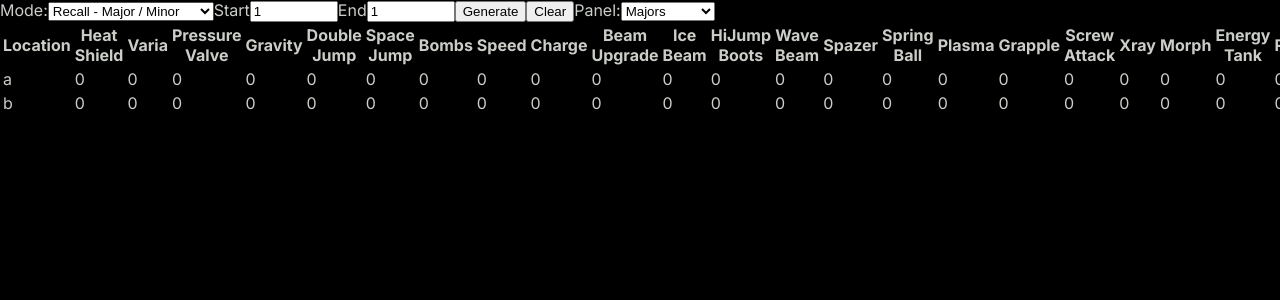
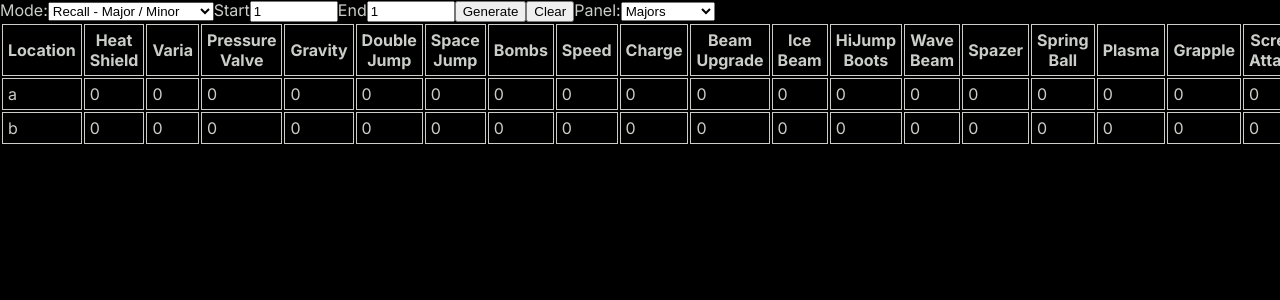
Before and after one commit to dashrando/dash-randomizer, a Next.js app in the folder apps/web-next/: page /stats in a window 1280 px wide. Both pictures are taken after a click on the button "Generate". Shown: the top 300 px of the page. Built offline with nearby package versions, Linux system fonts and the light colour scheme.

Commit message:
working with styles

```diff
--- a/apps/web-next/app/stats/page.module.css
+++ b/apps/web-next/app/stats/page.module.css
@@ -12,20 +12,31 @@ th {
   padding: 5px;
 }*/
 
-#stats > th {
+.thin_border {
+  border-style: solid;
+  border-width: 1px;
+  padding: 5px;
+  margin: 0px;
+}
+
+/*#stats > th {
   text-align: left;
   padding: 5px;
+}*/
+
+/*th.location {
+  width: 10%;
+}*/
+
+tr.header > th {
+  font-weight: bold;
 }
 
-th.location {
-  width: 10%;
-}
+/*#stats {
+  width: 100%;
+}*/
 
-#stats {
-  width: 100%;
-}
-
-#panels {
+/*#panels {
   float: right;
   padding-right: 4em;
-}
+}*/
--- a/apps/web-next/app/stats/page.tsx
+++ b/apps/web-next/app/stats/page.tsx
@@ -1,6 +1,6 @@
 "use client";
 
-import "./page.module.css";
+import styles from "./page.module.css";
 import { Item } from "../../../../packages/core/lib/items";
 import { getLocations } from "../../../../packages/core/lib/locations";
 import ModeRecall from "../../../../packages/core/lib/modes/modeRecall";
@@ -39,10 +39,14 @@ type RowData = {
 
 function MajorItemHeader(props: any) {
   return (
-    <tr>
-      <th key="location">Location</th>
+    <tr id="header">
+      <th key="location" className={styles.thin_border}>
+        Location
+      </th>
       {columns.map((c) => (
-        <th key={c.header}>{c.header}</th>
+        <th key={c.header} className={styles.thin_border}>
+          {c.header}
+        </th>
       ))}
     </tr>
   );
@@ -55,16 +59,19 @@ function MajorItemRow({
   row: RowData;
   numSeeds: number;
 }) {
-  const counts = columns.map((c) => {
-    const numAtLoc = row.itemTypes.filter((t) => t == c.item).length;
-    return numAtLoc / numSeeds;
-  });
   return (
-    <tr>
-      <td>{row.locationName}</td>
-      {counts.map((c) => (
-        <td>{c}</td>
-      ))}
+    <tr className="majorItemRow">
+      <td key="location" id="location" className={styles.thin_border}>
+        {row.locationName}
+      </td>
+      {columns.map((c) => {
+        const count = row.itemTypes.filter((t) => t == c.item).length;
+        return (
+          <td key={c.header} className={styles.thin_border}>
+            {count / numSeeds}
+          </td>
+        );
+      })}
     </tr>
   );
 }
@@ -139,11 +146,13 @@ export default function StatsPage() {
       </span>
 
       <div id="stats_panel">
-        <table id="majorItemPlacement">
-          <MajorItemHeader />
-          {rows.map((r) => (
-            <MajorItemRow key={r.locationName} row={r} numSeeds={2} />
-          ))}
+        <table>
+          <tbody>
+            <MajorItemHeader />
+            {rows.map((r) => (
+              <MajorItemRow key={r.locationName} row={r} numSeeds={2} />
+            ))}
+          </tbody>
         </table>
       </div>
     </div>
```
